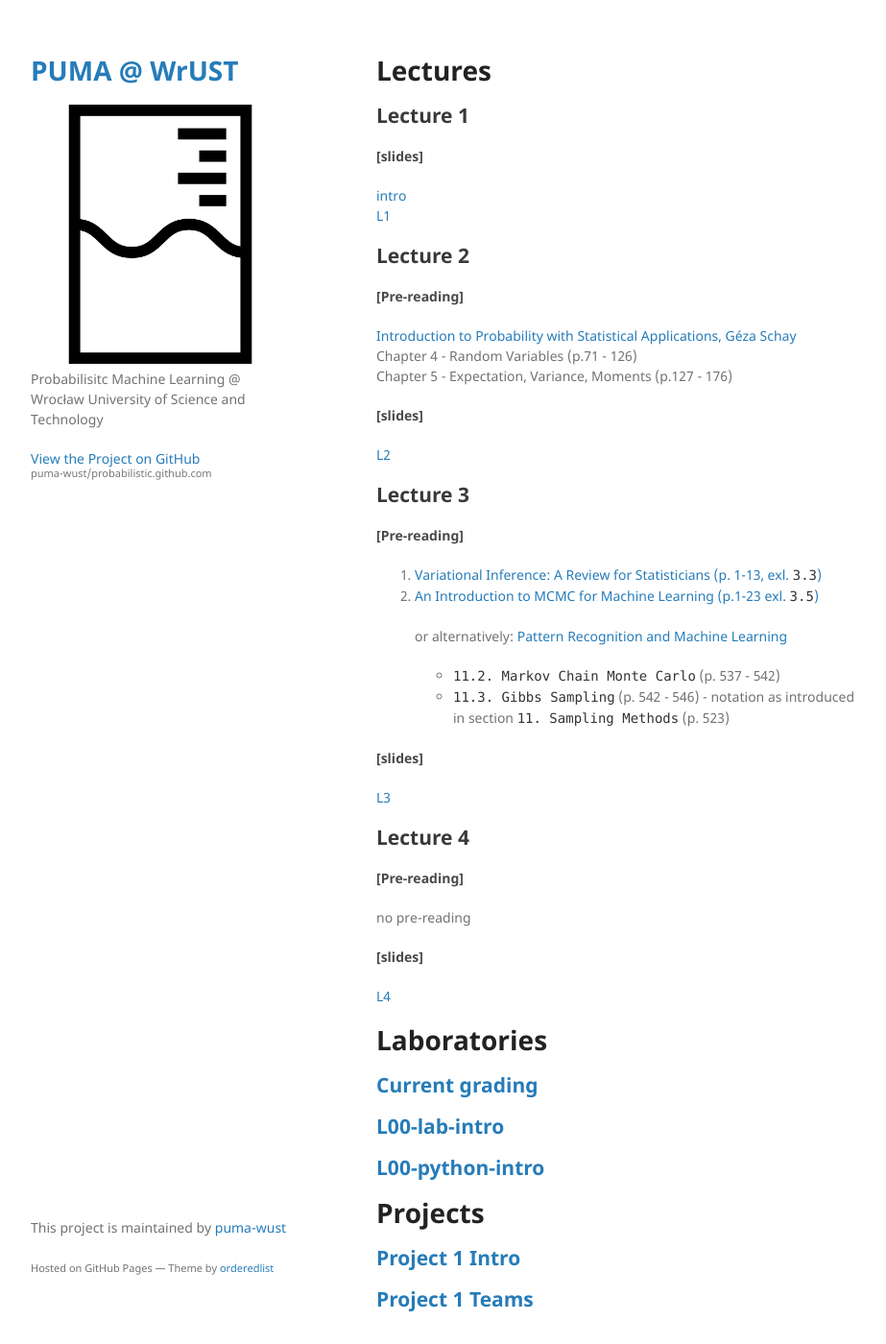
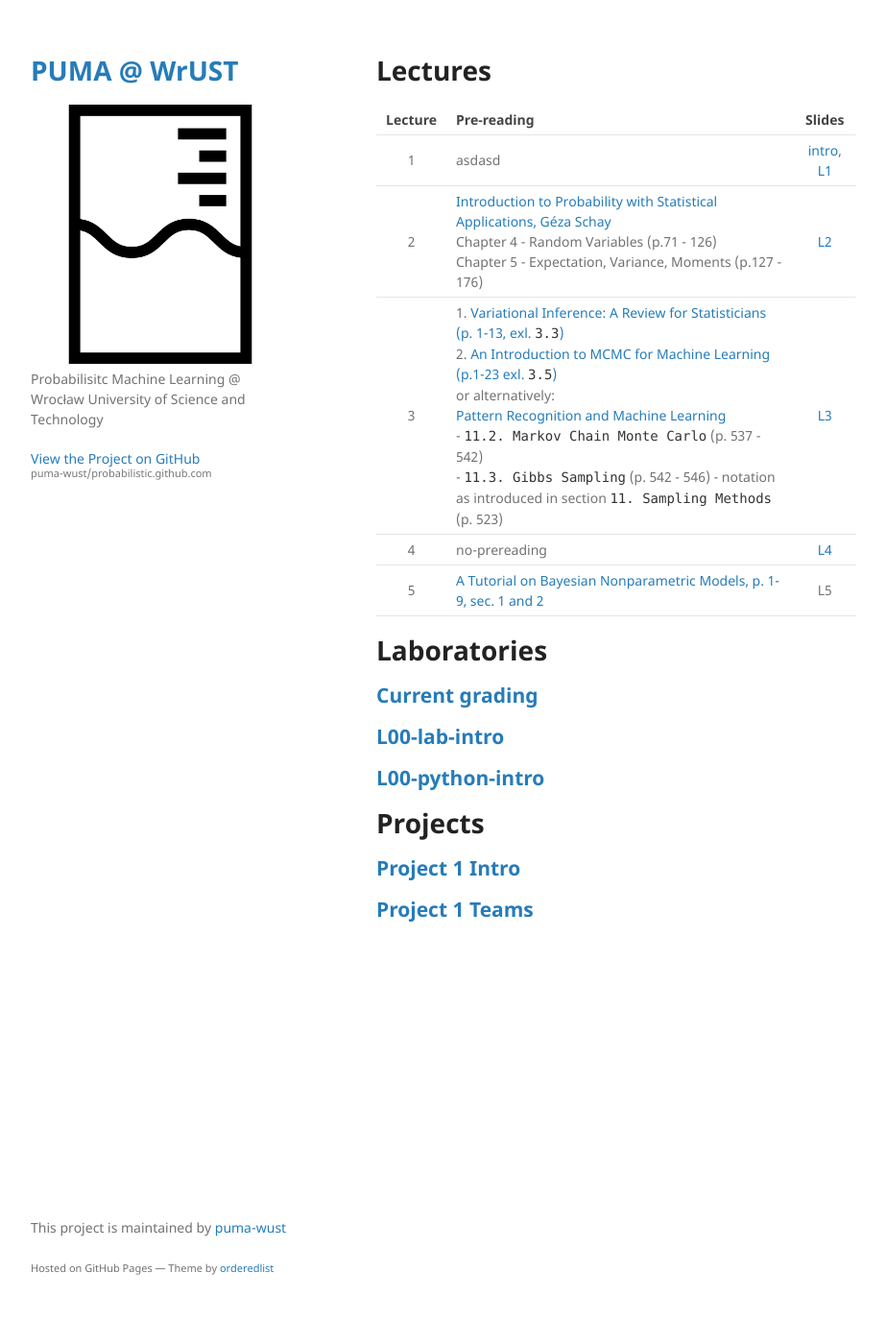
Before and after one commit to puma-wust/probabilistic.github.com, a Jekyll site: the page built from index.md, in a window 1280 px wide and 1400 px high. Shown: the whole window at 96% size, without its empty margins (178-1101 px from the left). Built offline with Jekyll 4.4.1, drawn with Linux system fonts in a browser that asks for light colours; our own code applies the rules of GitHub Pages for plain Markdown files.

Commit message:
prereading l5  added, reorganization into table

```diff
--- a/index.md
+++ b/index.md
@@ -1,41 +1,15 @@
 ---
 layout: default
 ---
+# Lectures
 
-# Lectures
-## Lecture 1
-#### [slides]
-[intro](/static/PUMA2020_lecture_0.pdf)
-[L1](/static/PUMA2020_lecture_1.pdf)
-## Lecture 2
-#### [Pre-reading]
-[Introduction to Probability with Statistical Applications, Géza Schay](https://link.springer.com/book/10.1007%2F978-0-8176-4591-5)
-Chapter 4 - Random Variables (p.71 - 126)
-Chapter 5 - Expectation, Variance, Moments (p.127 - 176)
-#### [slides]
-[L2](/static/PUMA2020_lecture_2.pdf)
-
-## Lecture 3
-#### [Pre-reading]
-1. [Variational Inference: A Review for Statisticians (p. 1-13, exl. `3.3`)](https://arxiv.org/pdf/1601.00670.pdf)
-2. [An Introduction to MCMC for Machine Learning (p.1-23 exl. `3.5`)](https://www.cs.ubc.ca/~arnaud/andrieu_defreitas_doucet_jordan_intromontecarlomachinelearning.pdf)
-
-    or alternatively: [Pattern Recognition and Machine Learning](https://www.microsoft.com/en-us/research/uploads/prod/2006/01/Bishop-Pattern-Recognition-and-Machine-Learning-2006.pdf)
-    - `11.2. Markov Chain Monte Carlo` (p. 537 - 542)
-    - `11.3. Gibbs Sampling` (p. 542 - 546) - notation as introduced in section `11. Sampling Methods` (p. 523)
-
-
-#### [slides]
-[L3](/static/PUMA2020_lecture_3.pdf)
-
-
-## Lecture 4
-#### [Pre-reading]
-no pre-reading
-
-#### [slides]
-[L4](/static/PUMA2020_lecture_4.pdf)
-
+|Lecture|Pre-reading|Slides|
+| :---: | --- | :---: |
+|1|asdasd|[intro](/static/PUMA2020_lecture_0.pdf), [L1](/static/PUMA2020_lecture_1.pdf)|
+|2|[Introduction to Probability with Statistical Applications, Géza Schay](https://link.springer.com/book/10.1007%2F978-0-8176-4591-5)<br> Chapter 4 - Random Variables (p.71 - 126) <br> Chapter 5 - Expectation, Variance, Moments (p.127 - 176)|[L2](/static/PUMA2020_lecture_2.pdf) |
+|3|1. [Variational Inference: A Review for Statisticians (p. 1-13, exl. `3.3`)](https://arxiv.org/pdf/1601.00670.pdf) <br>2. [An Introduction to MCMC for Machine Learning (p.1-23 exl. `3.5`)](https://www.cs.ubc.ca/~arnaud/andrieu_defreitas_doucet_jordan_intromontecarlomachinelearning.pdf) <br>or alternatively:<br> [Pattern Recognition and Machine Learning](https://www.microsoft.com/en-us/research/uploads/prod/2006/01/Bishop-Pattern-Recognition-and-Machine-Learning-2006.pdf)<br> - `11.2. Markov Chain Monte Carlo` (p. 537 - 542) <br> - `11.3. Gibbs Sampling` (p. 542 - 546) - notation as introduced in section `11. Sampling Methods` (p. 523)|[L3](/static/PUMA2020_lecture_3.pdf)|
+|4|no-prereading|[L4](/static/PUMA2020_lecture_4.pdf)|
+|5|[A Tutorial on Bayesian Nonparametric Models, p. 1-9, sec. 1 and 2](https://www.cs.princeton.edu/courses/archive/fall11/cos597C/reading/GershmanBlei2011.pdf)|L5|
 
 # Laboratories
 ## [Current grading](https://docs.google.com/spreadsheets/d/1F8VizwnzOVgrZ6KpPuCqaYm6Wj_S_PJIXQFRgUROfsY/edit?usp=sharing)
```
